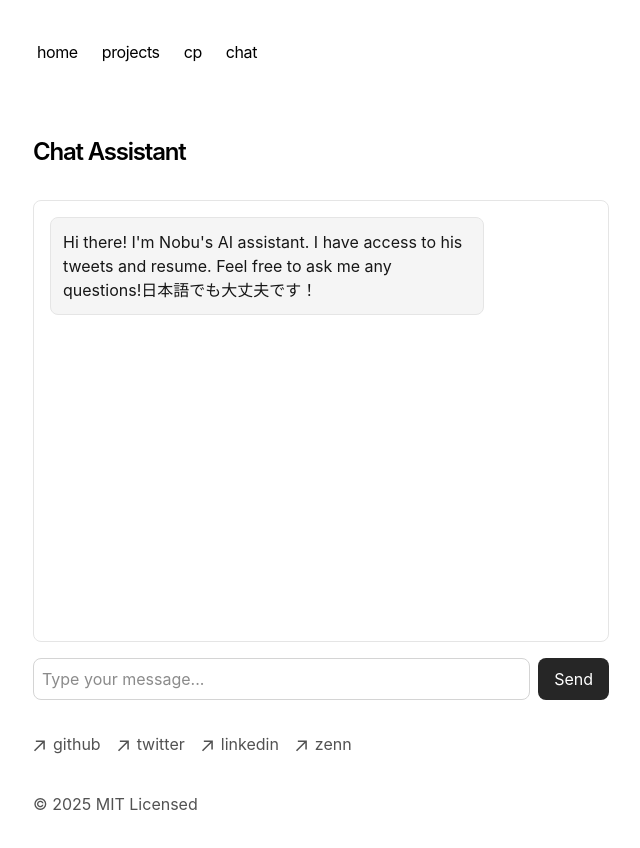
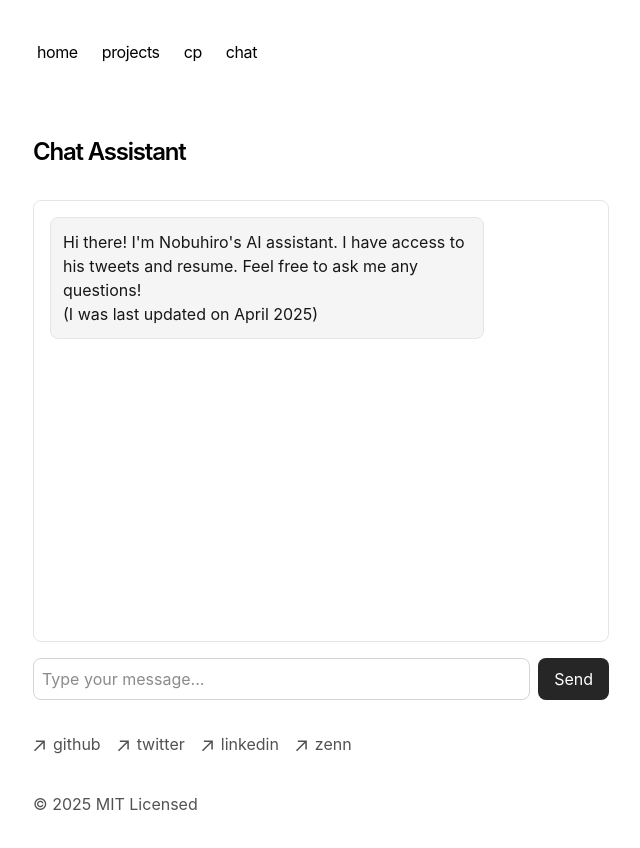
Before and after one commit to nobu-h-o/portfolio2025, a Next.js app: page /chat in a window 1280 px wide. Shown: the top 848 px of the page, without its empty margins (319-959 px from the left). Built offline with nearby package versions, Linux system fonts and the light colour scheme.

Commit message:
minor ui changes

```diff
--- a/app/chat/page.tsx
+++ b/app/chat/page.tsx
@@ -1,6 +1,7 @@
 'use client';
 
 import { useState, useRef, useEffect } from 'react';
+import ReactMarkdown from 'react-markdown';
 
 type Message = {
   role: 'user' | 'assistant' | 'system';
@@ -16,16 +17,27 @@ export default function ChatbotPage() {
     },
     {
       role: 'assistant',
-      content: 'Hi there! I\'m Nobu\'s AI assistant. I have access to his tweets and resume. Feel free to ask me any questions!日本語でも大丈夫です！'
+      content: 'Hi there! I\'m Nobuhiro\'s AI assistant. I have access to his tweets and resume. Feel free to ask me any questions!\n(I was last updated on April 2025)'
     }
   ]);
   const [input, setInput] = useState('');
   const [isLoading, setIsLoading] = useState(false);
   const messagesEndRef = useRef<HTMLDivElement>(null);
+  const inputRef = useRef<HTMLInputElement>(null);
 
   useEffect(() => {
     scrollToBottom();
   }, [messages]);
+
+  // Add effect to maintain focus
+  useEffect(() => {
+    if (!isLoading) {
+      const timer = setTimeout(() => {
+        inputRef.current?.focus();
+      }, 0);
+      return () => clearTimeout(timer);
+    }
+  }, [isLoading]);
 
   const scrollToBottom = () => {
     messagesEndRef.current?.scrollIntoView({ behavior: 'smooth' });
@@ -85,13 +97,17 @@ export default function ChatbotPage() {
                 className={`mb-4 ${message.role === 'user' ? 'text-right' : 'text-left'}`}
               >
                 <div
-                  className={`inline-block p-3 rounded-lg max-w-[80%] ${
+                  className={`inline-block p-3 rounded-lg max-w-[80%] whitespace-pre-wrap ${
                     message.role === 'user'
                       ? 'bg-neutral-200 dark:bg-neutral-800 text-neutral-900 dark:text-neutral-100'
                       : 'bg-neutral-100 dark:bg-neutral-900 text-neutral-900 dark:text-neutral-100 border border-neutral-200 dark:border-neutral-700'
                   }`}
                 >
-                  {message.content}
+                  {message.role === 'assistant' ? (
+                    <ReactMarkdown>{message.content}</ReactMarkdown>
+                  ) : (
+                    message.content
+                  )}
                 </div>
               </div>
             )
@@ -112,11 +128,12 @@ export default function ChatbotPage() {
 
         <form onSubmit={handleSubmit} className="flex gap-2">
           <input
+            ref={inputRef}
             type="text"
             value={input}
             onChange={(e) => setInput(e.target.value)}
             placeholder="Type your message..."
-            className="flex-1 p-2 border border-neutral-300 dark:border-neutral-700 rounded-lg bg-white dark:bg-black text-neutral-900 dark:text-neutral-100 focus:outline-none focus:ring-2 focus:ring-neutral-500"
+            className="flex-1 p-2 border border-neutral-300 dark:border-neutral-700 rounded-lg bg-white dark:bg-black text-neutral-900 dark:text-neutral-100 focus:outline-none"
             disabled={isLoading}
           />
           <button
```
